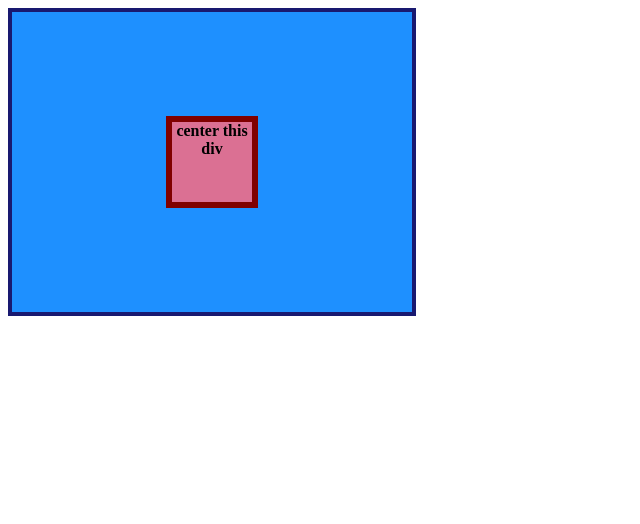
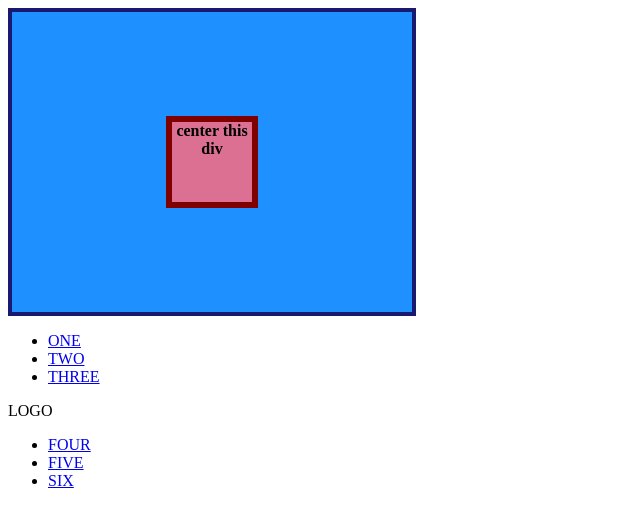
Before and after one commit to LiliShan17/Flex-Tasks---Odin, a plain HTML site: page index.html in a window 1280 px wide. Shown: the whole page, without its empty margins (0-640 px from the left). Drawn offline with Linux system fonts and the light colour scheme.

Commit message:
Update index.html
Added Task 2

```diff
--- a/index.html
+++ b/index.html
@@ -14,6 +14,22 @@
   </body>
 </head>
 <body>
-
-</body>
+    <div class="header">
+      <div class="left-links">
+        <ul>
+          <li><a href="#">ONE</a></li>
+          <li><a href="#">TWO</a></li>
+          <li><a href="#">THREE</a></li>
+        </ul>
+      </div>
+      <div class="logo">LOGO</div>
+      <div class="right-links">
+        <ul>
+          <li><a href="#">FOUR</a></li>
+          <li><a href="#">FIVE</a></li>
+          <li><a href="#">SIX</a></li>
+        </ul>
+      </div>
+    </div>
+  </body>
 </html>
```
